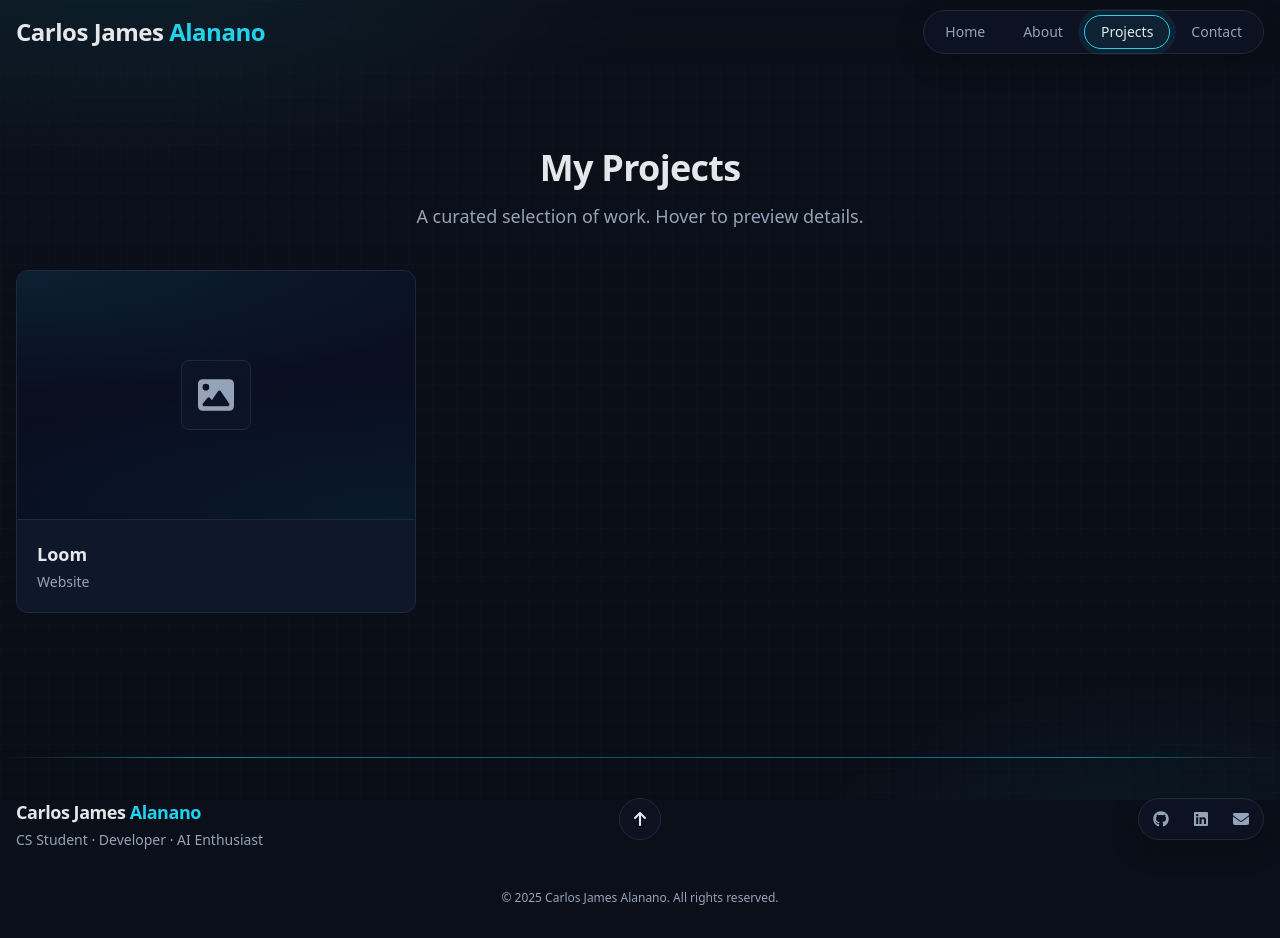
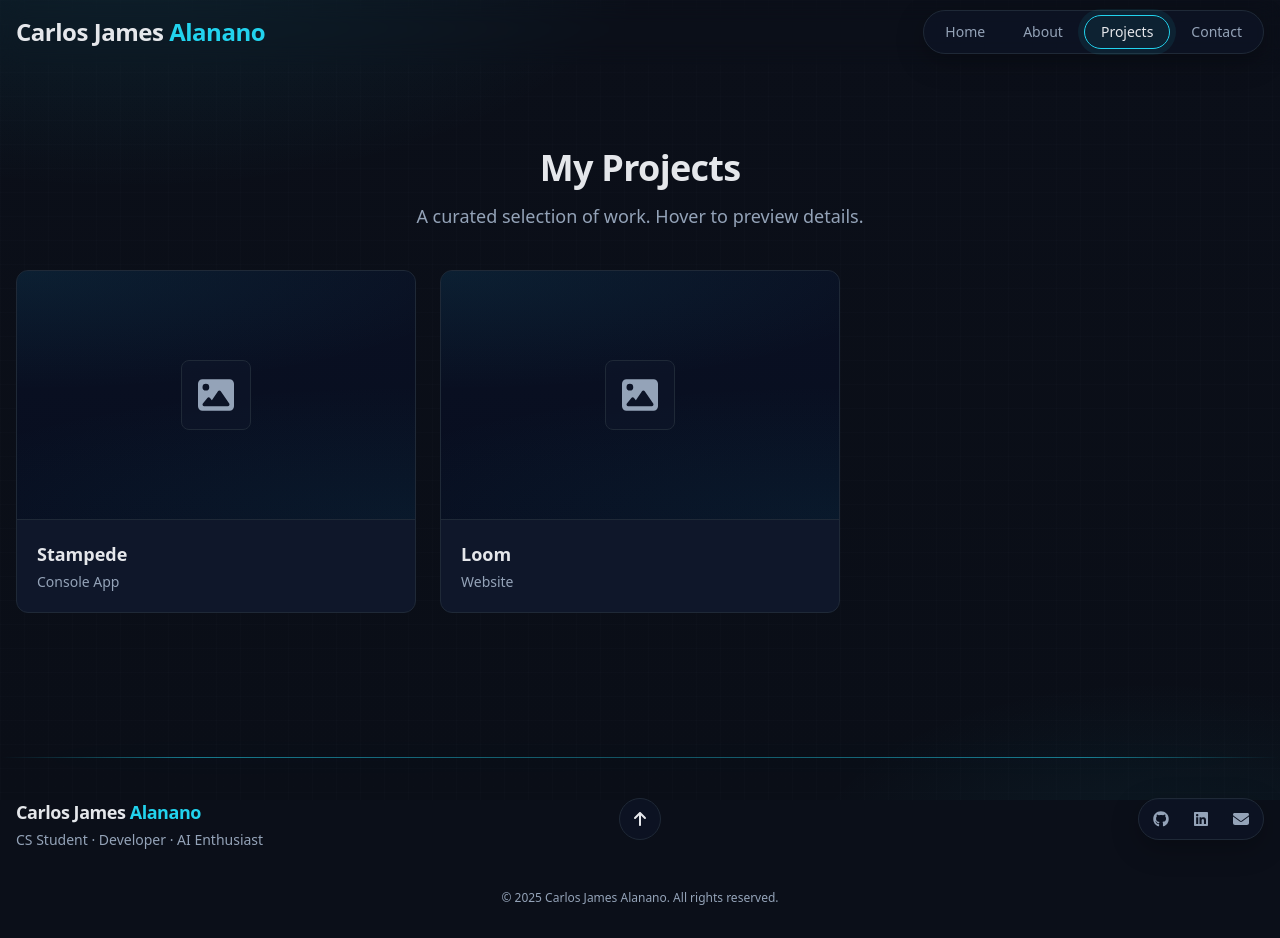
Before and after one commit to cjalanano-dev/portfolio, a React (Vite) app: page /projects in a window 1280 px wide. Built offline with nearby package versions, Linux system fonts and the light colour scheme; a small style sheet from the web is missing.

Commit message:
update: projects list

```diff
--- a/src/pages/Projects.jsx
+++ b/src/pages/Projects.jsx
@@ -3,6 +3,12 @@ import { FaImage, FaGithub, FaArrowUpRightFromSquare } from "react-icons/fa6";
 
 const Projects = () => {
     const projects = [
+        {
+            title: "Stampede",
+            type: "console",
+            brief: "A console-based chess engine made in C# for my final project in Fundamentals of Programming.",
+            repo: "https://github.com/cjalanano-dev/Stampede",
+        },
         {
             title: "Loom",
             type: "web",
```
